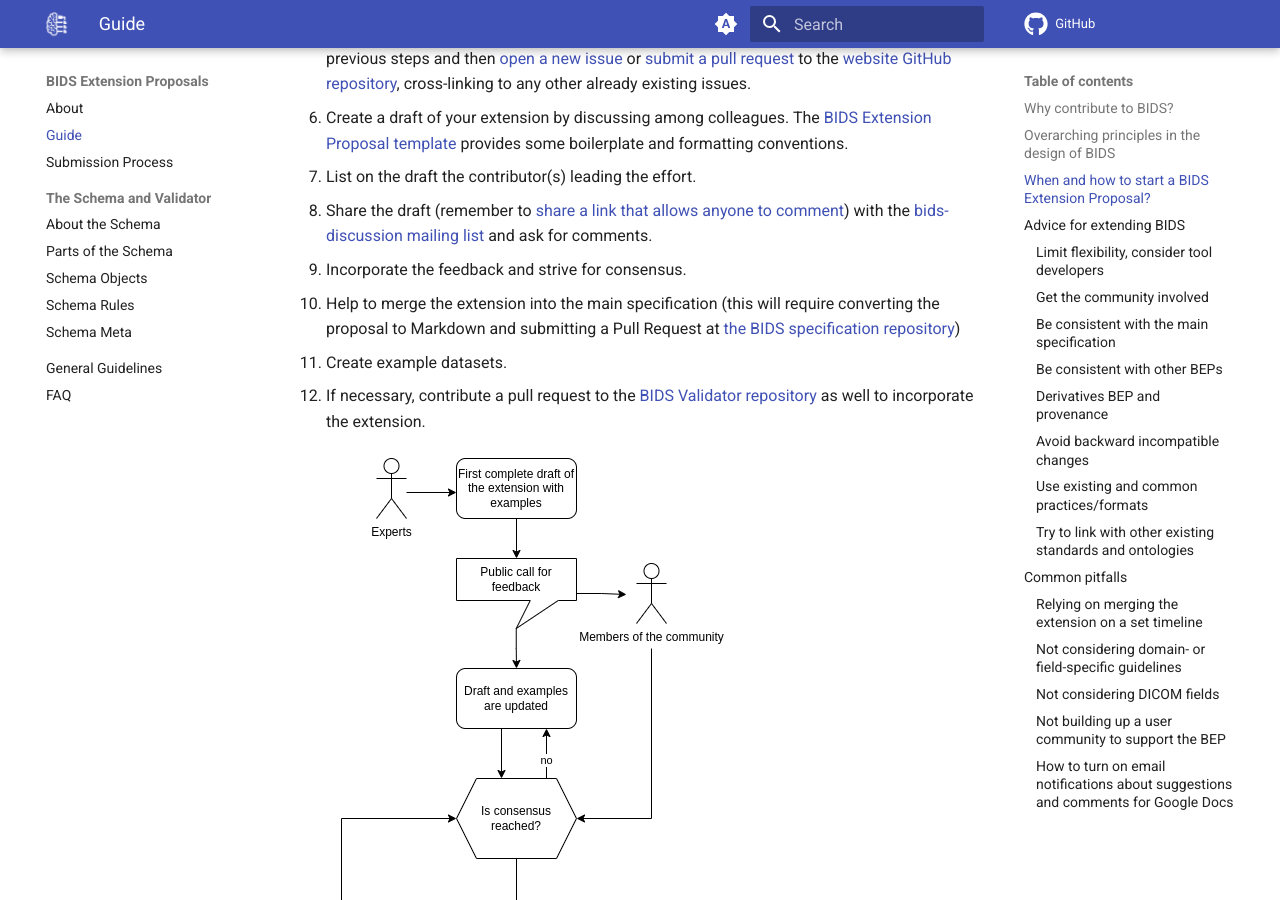
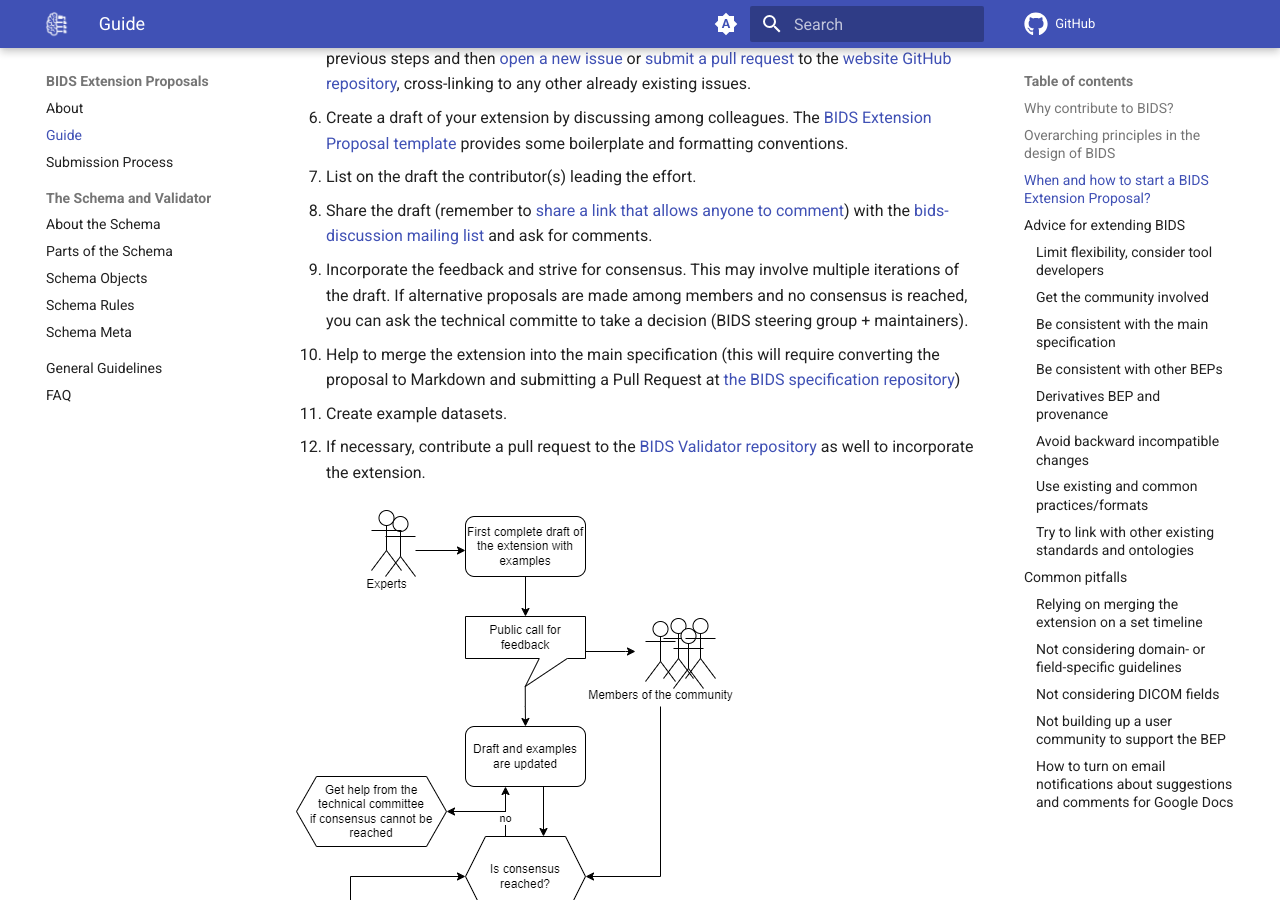
Before and after one commit to bids-standard/bids-extensions, an MkDocs documentation site: the page built from docs/guide.md, in a window 1280 px wide and 900 px high, scrolled down 1573 px. Built offline with MkDocs 1.6.1 and Material for MkDocs 9.7.7, drawn with Linux system fonts in a browser that asks for light colours; comment, search, counter and statistics services are not loaded.

Commit message:
add technical committee

```diff
--- a/docs/guide.md
+++ b/docs/guide.md
@@ -94,7 +94,8 @@ Larger contributions that are expected to involve longer and more involved
    [bids-discussion mailing list](https://groups.google.com/forum/#!forum/bids-discussion)
    and ask for comments.
 
-9. Incorporate the feedback and strive for consensus.
+9. Incorporate the feedback and strive for consensus. This may involve
+   multiple iterations of the draft. If alternative proposals are made among members and no consensus is reached, you can ask the technical committe to take a decision (BIDS steering group + maintainers).
 
 10. Help to merge the extension into the main specification (this will require
    converting the proposal to Markdown and submitting a Pull Request at
```
Also changed, not shown: docs/assets/img/bep_process.png, 1 other file.
